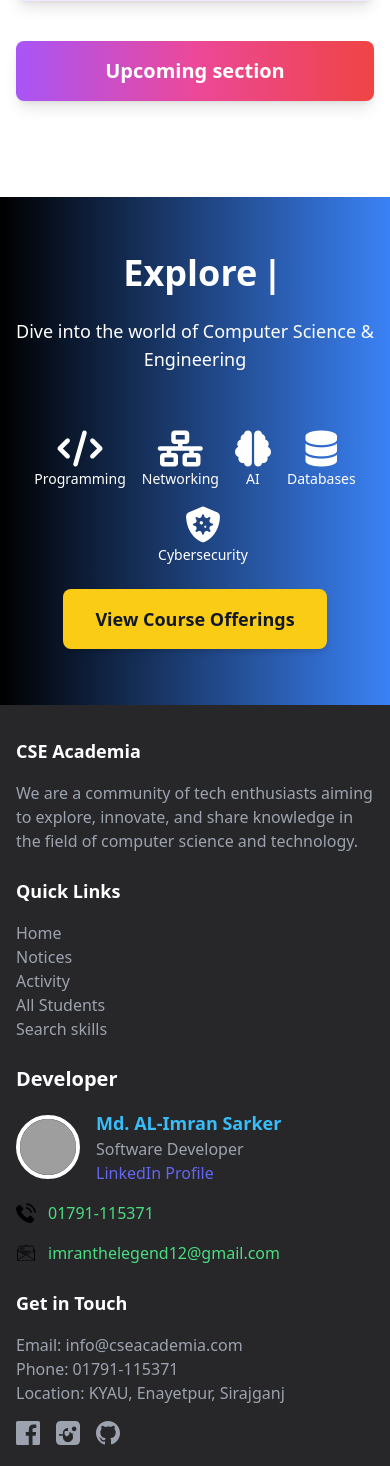
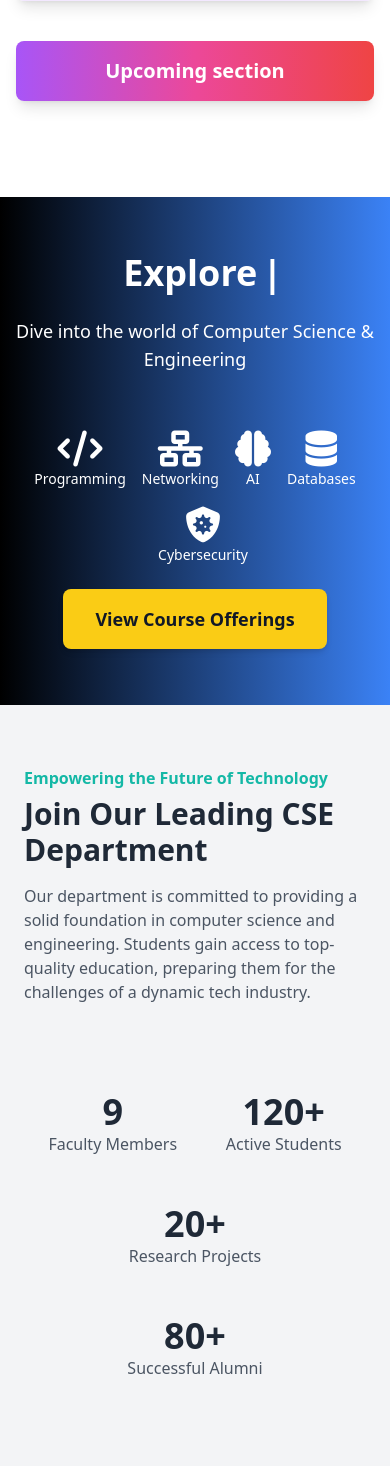
Before and after one commit to itl12/project1imran_KYAU_Computer_Club, a Django app: page / in a window 390 px wide. Shown: the part 1210-2676 px from the top of the page. Run offline with Django 5.2, Linux system fonts and the light colour scheme; data comes from the database, SQL or seed files in the repository; both versions use the stored data as it was after the commit; some libraries are stand-ins or nearby versions; grey boxes are pictures that could not be loaded.

Commit message:
count faculty, students section completed

```diff
--- a/Faculty_app/templates/about_cse.html
+++ b/Faculty_app/templates/about_cse.html
@@ -3,13 +3,13 @@
 {% block body %}
 
 <div class="container my-10">
-    <h4 class="h4 text-center text-gray-600 pb-4 border-b-[3px] border-orange-500">{{ obj.title1 }}</h4>
+    <h4 class="h4 text-center text-gray-600 pb-4 border-b-2 border-orange-500">{{ obj.title1 }}</h4>
     <div class="text-lg" data-aos="fade-up" data-aos-duration="1000" data-aos-mirror="true" data-aos-once="false">{{ obj.body1 | linebreaksbr }}</div>
 
 
     <div class="mt-8 flex flex-col lg:flex-row bg-white shadow-lg overflow-hidden">
         <!-- Left Section: Profile -->
-        <div class="max-h-fit flex-shrink-0 lg:w-1/3 p-6 flex flex-col items-center border-1 border-sky-500">
+        <div class="max-h-fit flex-shrink-0 lg:w-1/3 p-6 flex flex-col items-center border-1 border-sky-500"  data-aos="zoom-in" data-aos-duration="1000" data-aos-mirror="true" data-aos-once="false" data-aos-delay="200">
           <div class="w-40 h-40 rounded-full overflow-hidden border-4 border-gray-300 border-teal-500 mb-4 hover:scale-[1.3] duration-300">
             <img src="{{ head_sir.photo.url }}" alt="Md. Tarequl Islam" class="w-full h-full object-cover">
           </div>
--- a/templates/base.html
+++ b/templates/base.html
@@ -302,11 +302,11 @@
                         </div>
                     </div>
                     <div class="flex items-center space-x-3 mt-4">
-                        <img src="{% static 'icons/telephone.png' %}" class="w-5 h-5" alt="Phone Icon">
+                        <i class="bi bi-telephone-x"></i>
                         <span class="text-green-400">01791-115371</span>
                     </div>
-                    <div class="flex items-center space-x-3">
-                        <img src="{% static 'icons/email-opened.png' %}" class="w-5 h-5" alt="Email Icon">
+                    <div class="flex items-center space-x-3" style="margin-top: 4px !important;">
+                        <i class="bi bi-envelope-at"></i>
                         <span class="text-green-400">imranthelegend12@gmail.com</span>
                     </div>
                   </div>
@@ -315,7 +315,7 @@
                 <div class="w-full md:w-1/3 lg:w-1/4 mb-6">
                   <h5 class="font-bold text-lg mb-4">Get in Touch</h5>
                   <ul class="list-none text-gray-400">
-                    <li>Email: info@cseacademia.com</li>
+                    <li>Email: cse@kyau.edu.bd</li>
                     <li>Phone: 01791-115371</li>
                     <li>Location: KYAU, Enayetpur, Sirajganj</li>
                   </ul>
--- a/templates/home.html
+++ b/templates/home.html
@@ -1,5 +1,5 @@
 {% extends 'base.html' %} {% load static %}
-
+{% block title %} Home {% endblock %}
 
 
 {% block style %}
@@ -12,7 +12,11 @@
 </style>
 
 {% endblock %}
-{% block script_head %} <script src="{% static 'src/js/typelt/source_typelt.js' %}"></script> {% endblock %}
+{% block script_head %}
+ <script src="{% static 'src/js/typelt/source_typelt.js' %}"></script>
+ <script src="{% static 'src/js/countUP_js/countUp.js' %}"></script>
+
+{% endblock %}
 
 
 {% block body %}
@@ -224,7 +228,7 @@
 
 <!-- Hero Section -->
 <section id="hero"
-  class="mt-20 py-14 px-2  relative flex items-center justify-center h-max-content  bg-gradient-to-r from-[#000000] to-blue-500">
+  class="mt-20 py-14 px-2  relative flex items-center justify-center h-max-content  bg-gradient-to-r from-[#000000] to-blue-500 overflow-hidden">
   <div class="text-center">
     <h1 id="course_content_hero_heading" class="text-4xl md:text-6xl font-extrabold text-white mb-6">
       <!-- Explore Your Future in CSE -->
@@ -286,7 +290,68 @@
 
 
 
+<!-- Students/Faculty counts section -->
+<section class="overflow-hidden">
+  <div class="bg-gray-100 py-16">
+    <div class="container mx-auto flex flex-col lg:flex-row justify-between items-center px-6">
+      <!-- Left Section -->
+      <div class="lg:w-1/2">
+        <h3 class="text-teal-500 font-semibold mb-2" data-aos="fade-left" data-aos-duration="1500" data-aos-mirror="true" data-aos-once="false" >Empowering the Future of Technology</h3>
+        <h2 class="text-3xl font-bold text-gray-800 mb-4" data-aos="fade-left" data-aos-duration="1500" data-aos-mirror="true" data-aos-once="false" >Join Our Leading CSE Department</h2>
+        <p class="text-gray-600 mb-6" data-aos="fade-up" data-aos-duration="1500" data-aos-mirror="true" data-aos-once="false" >Our department is committed to providing a solid foundation in computer science and engineering. Students gain access to top-quality education, preparing them for the challenges of a dynamic tech industry.</p>
+        <!-- <a href="#get-started" class="inline-block bg-teal-500 text-white px-6 py-2 rounded-lg hover:bg-teal-600 transition">Get Started Now</a> -->
+      </div>
 
+      <!-- Right Section (Statistics) -->
+      <div class="counts_wrapper lg:w-1/2 flex flex-wrap justify-around lg:justify-start mt-10 lg:mt-0">
+        <div class="text-center p-6">
+          <h3 id="faculty_count" class="text-4xl font-bold text-gray-800"></h3>
+          <p class="text-gray-600">Faculty Members</p>
+        </div>
+        <div class="text-center p-6">
+          <h3 id="students_count" class="text-4xl font-bold text-gray-800"></h3>
+          <p class="text-gray-600">Active Students</p>
+        </div>
+        <div class="text-center p-6">
+          <h3 id="research_project_count" class="text-4xl font-bold text-gray-800">20+</h3>
+          <p class="text-gray-600">Research Projects</p>
+        </div>
+        <div class="text-center p-6">
+          <h3 id="alumni_count" class="text-4xl font-bold text-gray-800"></h3>
+          <p class="text-gray-600">Successful Alumni</p>
+        </div>
+      </div>
+    </div>
+  </div>
+  <script>
+    document.addEventListener("DOMContentLoaded", function() {
+      const observer = new IntersectionObserver((entries) => {
+        entries.forEach(entry => {
+          if (entry.isIntersecting) {
+            const options = {
+              duration: 3,
+              suffix: '+',
+            };
+            let faculty = new CountUp('faculty_count', 9, { duration: 3 });
+            let students = new CountUp('students_count', 120, options);
+            let project = new CountUp('research_project_count', 20, options);
+            let alumni = new CountUp('alumni_count', 80, options);
+
+            faculty.start();
+            students.start();
+            project.start();
+            alumni.start();
+
+          }
+        });
+      });
+
+      const statsSection = document.querySelector('.counts_wrapper');
+      observer.observe(statsSection);
+    });
+
+  </script>
+</section>
 
 
 
```
Also changed, not shown: db.sqlite3, static/src/css/tailwind/output.css, static/src/js/countUp_js/countUp.js (added), 1 other file.
